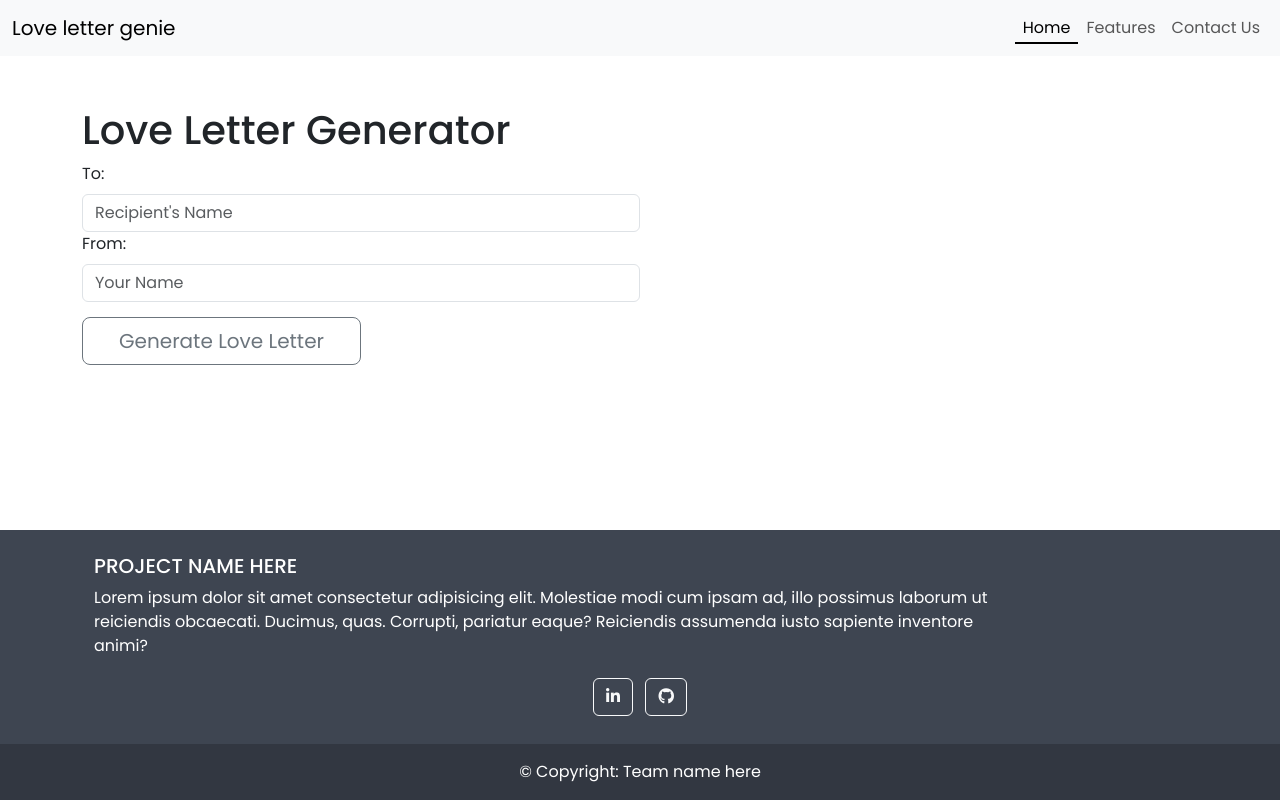
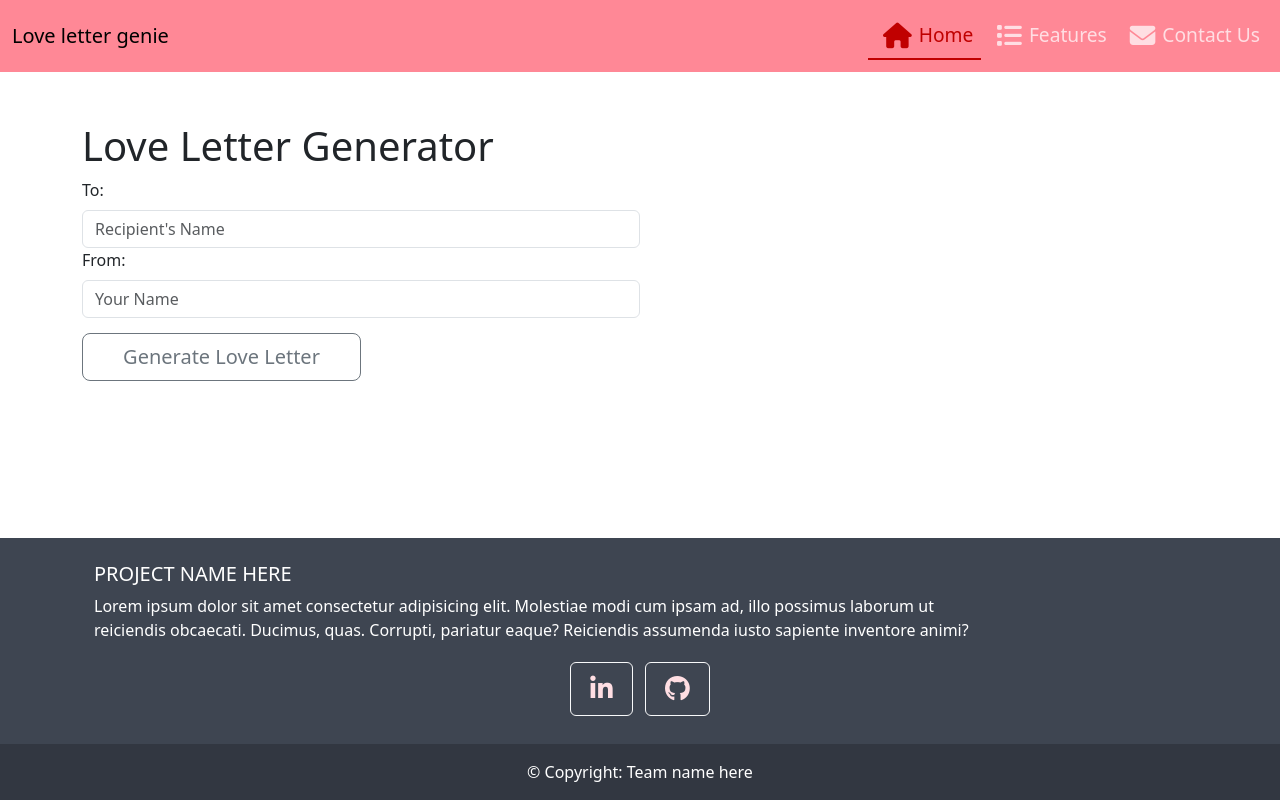
Before and after one commit to moabdelbasset/FebHackathon, a website: page index.html in a window 1280 px wide. Drawn offline with nearby package versions, Linux system fonts and the light colour scheme; a web font is replaced by a local one.

Commit message:
Add navigation bar icons and style it

```diff
--- a/assets/css/index.css
+++ b/assets/css/index.css
@@ -1,9 +1,24 @@
-* {
-    font-family: "Poppins", sans-serif;
-}
+:root {
+    /* Fonts */
+    --letter-font: "Montez", cursive;
+    --main-font: 'Poppins', sans-serif;
+
+    /* Colors  */
+    --red: #c00000;
+    --deep-carmine-pink: #ff3334;
+    --brink-pink: #ff6f77;
+    --light-pink: #ffbbc1;
+    --mainly-red: #ffdee3;
+    --semi-pink: #ff8896;
+    --white-smoke: #f3f3f3;
+
+     /* Utilities */
+     --smal-box-shadow: 1px -1px 7px 0 #00000061;
+     --border: 1px solid #00000030;
+ }
 
 .current {
-    border-bottom: 2px solid black !important;
+    border-bottom: 2px solid var(--red) !important;
     padding-bottom: 2px !important;
 }
 
@@ -61,3 +76,61 @@ body {
     margin-top: 50px;
     margin-bottom: 50px;
 }
+
+
+/* Navbar section */
+nav.navbar.navbar-expand-lg.bg-body-tertiary {
+    background: #ff8896 !important;
+}
+
+.navbar-nav .nav-link.show {
+    color: var(--mainly-red) !important;
+}
+
+.navbar-nav .nav-link.active, .navbar-nav .nav-link.show:hover {
+    color: var(--red) !important;
+}
+
+.navbar-expand-lg .navbar-collapse {
+    font-size: larger;
+}
+
+a.nav-link {
+    display: flex !important;
+    justify-content: center !important;
+    align-items: center !important;
+    color: var(--mainly-red) !important;
+}
+
+/* Footer section */
+/* footer.text-center.text-lg-start.text-white {
+    background: #ff8896 !important;
+} */
+
+a {
+    color: #555555;
+    transition: color ease-in-out 0.3s;
+}
+
+a:hover {
+    text-decoration: none;
+}
+
+a:hover i {
+    color: var(--red);
+    transition: color ease-in-out 0.3s;
+}
+
+
+i {
+    color: var(--mainly-red);
+    font-size: 1.6rem;
+    padding: 7px;
+    vertical-align: middle;
+}
+
+i:hover, .active i {
+    cursor: pointer;
+    transition: color ease-in-out 0.3s;
+    color: var(--red);
+}
--- a/index.html
+++ b/index.html
@@ -11,9 +11,7 @@
         integrity="sha384-T3c6CoIi6uLrA9TneNEoa7RxnatzjcDSCmG1MXxSR1GAsXEV/Dwwykc2MPK8M2HN" crossorigin="anonymous">
     <link rel="preconnect" href="https://fonts.googleapis.com">
     <link rel="preconnect" href="https://fonts.gstatic.com" crossorigin>
-    <link
-        href="https://fonts.googleapis.com/css2?family=Manrope:wght@200;300;400;500;600;700;800&family=Open+Sans:ital,wght@0,300;0,400;0,500;0,600;0,700;0,800;1,300;1,400;1,500;1,600;1,700;1,800&family=Poppins:ital,wght@0,100;0,200;0,300;0,400;0,500;0,600;0,700;0,800;0,900;1,100;1,200;1,300;1,400;1,500;1,600;1,700;1,800;1,900&display=swap"
-        rel="stylesheet">
+    <link href="https://fonts.googleapis.com/css2?family=Montez&family=Poppins:wght@200;300;400;500;600;700;800&display=swap" rel="stylesheet">
 </head>
 
 <body class="">
@@ -27,13 +25,13 @@
             <div class="collapse navbar-collapse justify-content-end" id="navbarNav">
                 <ul class="navbar-nav">
                     <li class="nav-item">
-                        <a class="nav-link active current" aria-current="page" href="index.html">Home</a>
+                        <a class="nav-link active current" aria-current="page" href="index.html"><i class="fas fa-home"></i>Home</a>
                     </li>
                     <li class="nav-item">
-                        <a class="nav-link" href="features.html">Features</a>
+                        <a class="nav-link" href="features.html"><i class="fas fa-list"></i>Features</a>
                     </li>
                     <li class="nav-item">
-                        <a class="nav-link" href="contact.html">Contact Us</a>
+                        <a class="nav-link" href="contact.html"><i class="fas fa-envelope"></i>Contact Us</a>
                     </li>
                 </ul>
             </div>
```
Also changed, not shown: contact.html (+4 -6 lines), features.html (+4 -6 lines), assets/images/valentine-spacial-colors-by-schemecolor.png (added).
